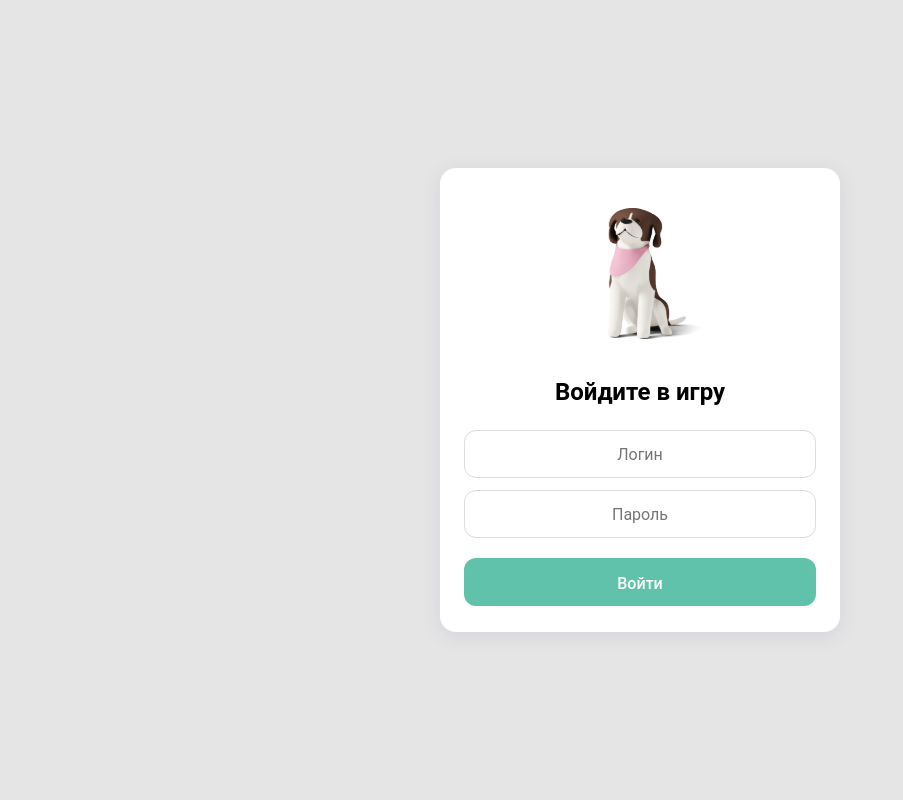
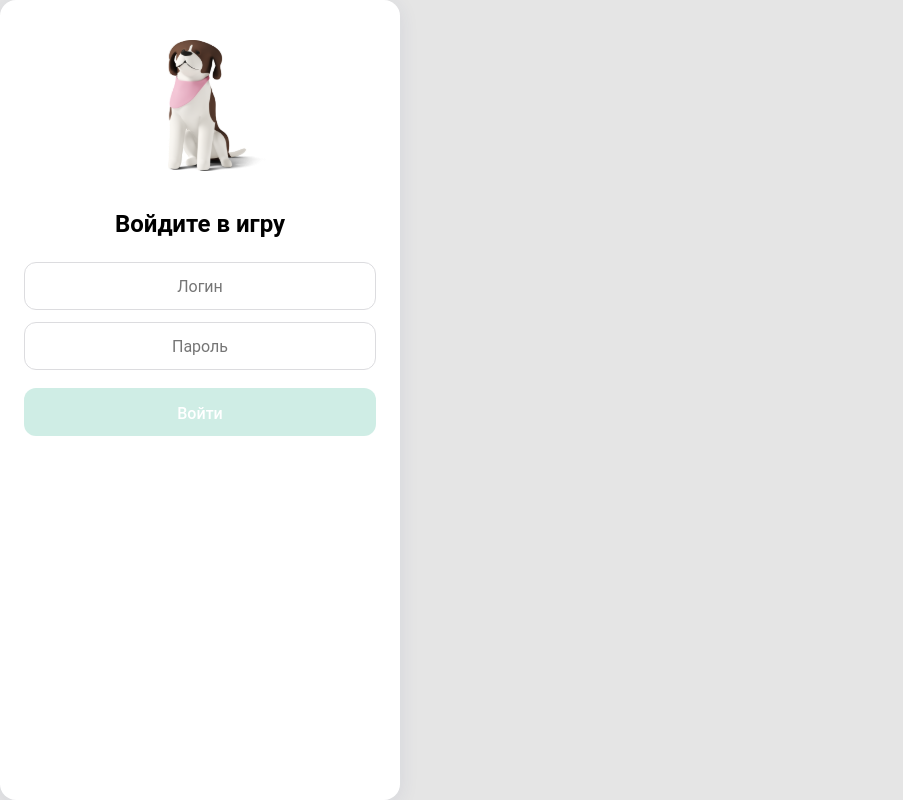
Before and after one commit to kl1mmm/tic-tac-toe-etagi, a Vue app: page /Auth in a window 1280 px wide. Shown: the whole page, without its empty margins (0-903 px from the left). Built offline with nearby package versions, Linux system fonts and the light colour scheme.

Commit message:
Auth done.

```diff
--- a/src/components/UI/MyAuth.vue
+++ b/src/components/UI/MyAuth.vue
@@ -6,13 +6,16 @@
         Войдите в игру
       </div>
       <div class="login">
-        <InputText id="login" class="inp" type="text" placeholder="Логин" style="margin-top: 1.25em;" v-bind:value="login"
-                   @input="login = $event.target.value"></InputText>
+        <InputText id="login" class="inp" type="text" placeholder="Логин" style="margin-top: 1.25em;"
+                   v-bind:value="login"
+                   @input="login = $event.target.value" @change="toggleBtn"></InputText>
+        <div id="invalidLoginText">Неверный логин</div>
         <InputText id="passwd" class="inp" type="password" placeholder="Пароль" style="margin-top: 0.75em"
                    v-bind:value="password"
-                   @input="password = $event.target.value"></InputText>
+                   @input="password = $event.target.value" @change="toggleBtn"></InputText>
+        <div id="invalidLoginText">Неверный пароль</div>
+        <MyButton disabled id="subBtn" class="logBtn" @click="isLogin">Войти</MyButton>
       </div>
-      <MyButton class="logBtn" @click="isLogin">Войти</MyButton>
     </div>
   </div>
 </template>
@@ -34,10 +37,28 @@ export default {
   methods: {
     isLogin() {
       if (this.login === 'admin' && this.password === 'admin') {
-        router.push('/sessions/')
+        router.push('/sessions/');
       } else {
-        document.getElementById('login').reset()
-        document.getElementById('passwd').reset()
+        let lg = document.getElementById('login');
+        let pd = document.getElementById('passwd');
+        lg.value = '';
+        pd.value = '';
+        lg.style.border = '1px solid #E93E3E';
+        pd.style.border = '1px solid #E93E3E';
+        document.getElementById('invalidLoginText').style.display = 'block';
+        document.getElementById('invalidLoginText').style.display = 'block';
+        document.getElementById('subBtn').disabled = true;
+        let elms = document.querySelectorAll("[id='invalidLoginText']");
+        for (let i = 0; i < elms.length; i++) {
+          elms[i].style.display = 'block';
+        }
+      }
+    },
+    toggleBtn() {
+      if (this.login && this.password) {
+        document.getElementById('subBtn').disabled = false;
+      } else {
+        document.getElementById('subBtn').disabled = true;
       }
     }
   }
@@ -46,9 +67,6 @@ export default {
 
 <style scoped>
 .block {
-  margin: auto auto;
-  width: 25em;
-  height: 29em;
   box-shadow: 0 0.25em 1.25em rgba(44, 57, 121, 0.09);
   border-radius: 16px;
   background: #FFFFFF;
@@ -62,7 +80,6 @@ export default {
 }
 
 .text {
-  font-family: 'Roboto';
   font-weight: 700;
   font-size: 24px;
   line-height: 150%;
@@ -76,9 +93,26 @@ export default {
 }
 
 .logBtn {
-  margin-top: 1.25em;
+  margin-top: 5%;
   width: 22em;
   height: 3em;
+  margin-bottom: 10%;
 }
 
+.login {
+  display: flex;
+  flex-direction: column;
+  margin-right: 1.5em;
+  margin-left: 1.5em;
+}
+
+#invalidLoginText {
+  font-style: normal;
+  font-weight: 400;
+  font-size: 0.75em;
+  line-height: 135%;
+  color: #E93E3E;
+  text-align: left;
+  display: none;
+}
 </style>
```
